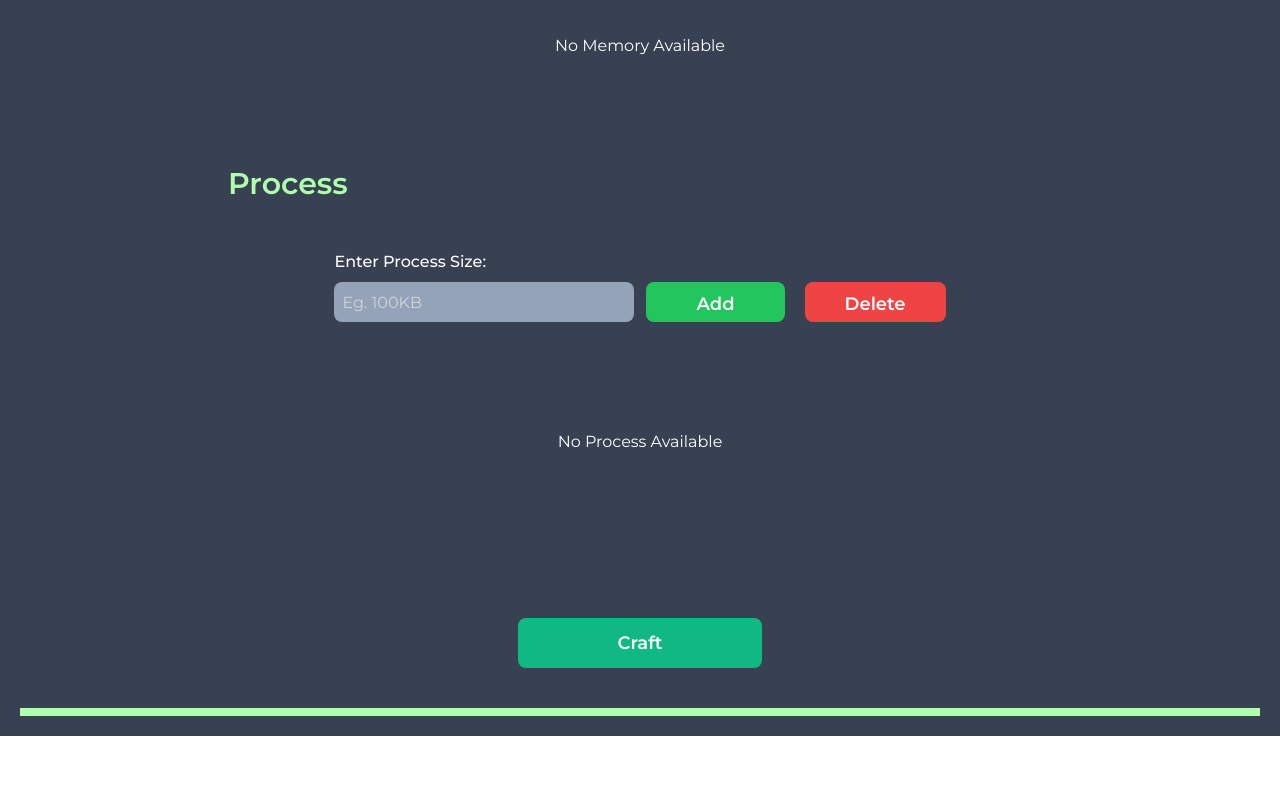
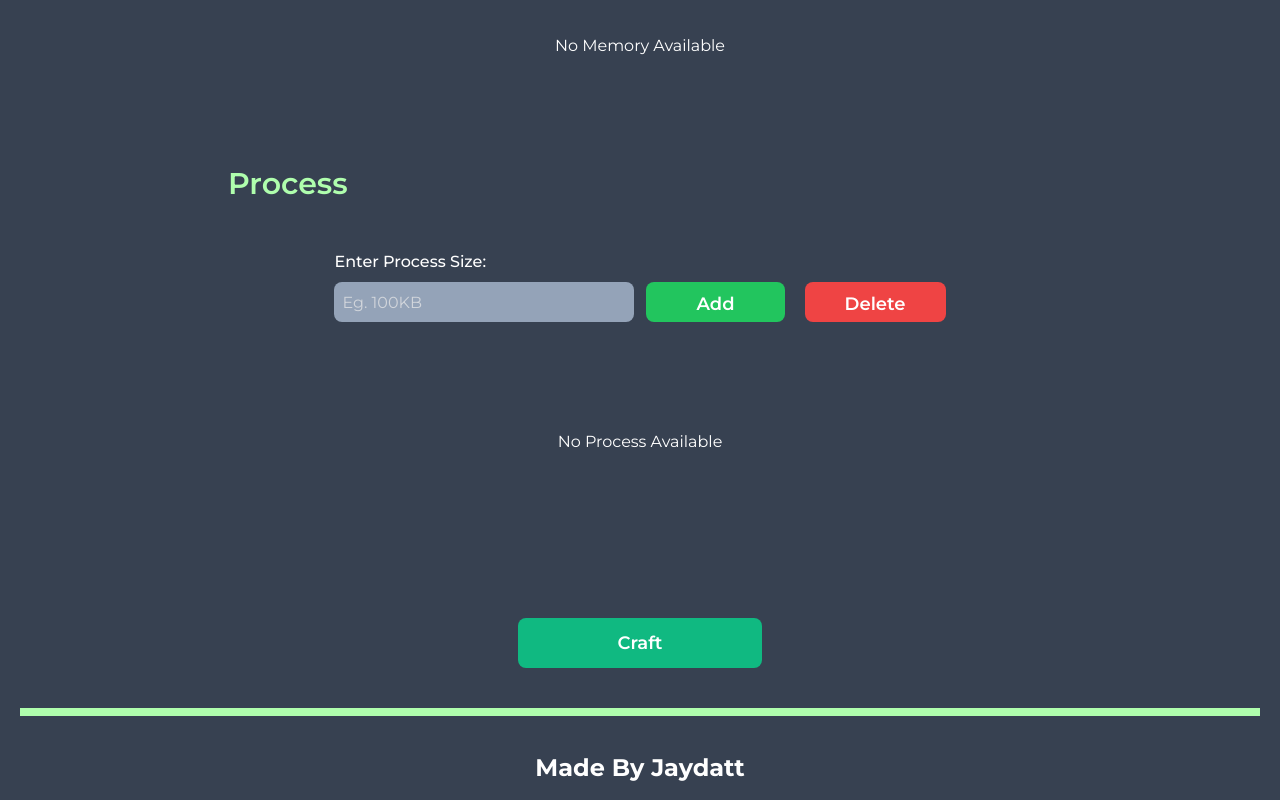
Before and after one commit to Jaydatt-D/MemoryCraft, a React (Vite) app in the folder MemoryCraft/: page /visualise in a window 1280 px wide. Shown: the part 910-1710 px from the top of the page. Before the commit the page ends 1646 px from the top, so only its background shows below. Built offline with nearby package versions, Linux system fonts and the light colour scheme; a web font is replaced by a local one.

Commit message:
Added Footer

```diff
--- a/MemoryCraft/src/App.jsx
+++ b/MemoryCraft/src/App.jsx
@@ -3,6 +3,7 @@ import { Route, Routes } from 'react-router-dom'
 import Navbar from './Components/Navbar'
 import Visualise from './Components/Visualise'
 import Learn from './Components/Learn'
+import Footer from './Components/Footer'
 
 function App() {
   return (
@@ -12,6 +13,7 @@ function App() {
         <Route path='/' element={<Learn />} />
         <Route path='/visualise' element={<Visualise />} />
       </Routes>
+      <Footer/>
     </div>
   )
 }
--- /dev/null
+++ b/MemoryCraft/src/Components/Footer.jsx
@@ -0,0 +1,12 @@
+import React from 'react'
+import { Link } from 'react-router-dom'
+
+function Footer() {
+  return (
+    <div className='text-2xl font-bold flex justify-center items-center h-16 w-full bg-gray-700'>
+      Made By&nbsp;<Link to='https://www.linkedin.com/in/jaydattdholakiya/' className=' hover:text-logo-color'> Jaydatt</Link>
+    </div>
+  )
+}
+
+export default Footer
```
